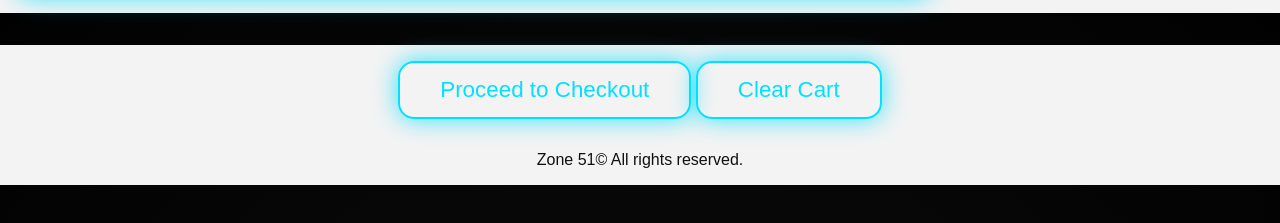
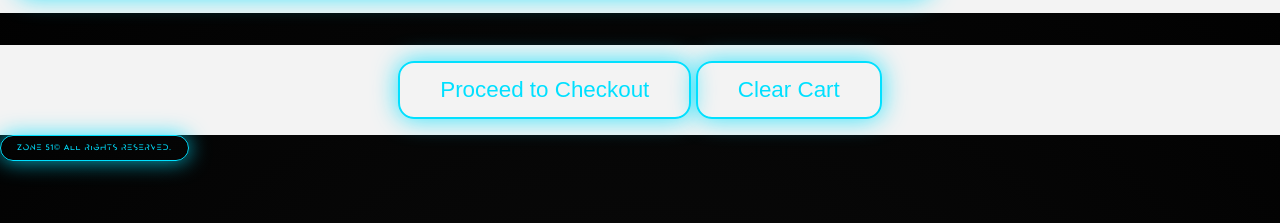
Before and after one commit to hanrequit/Zone51, a plain HTML site: page frontend/cart.html in a window 1280 px wide. Shown: the part 139-362 px from the top of the page. Drawn offline with Linux system fonts and the light colour scheme; no server answers.

Commit message:
footerupdate

```diff
--- a/frontend/cart.html
+++ b/frontend/cart.html
@@ -88,7 +88,7 @@
     }
   </script>
 
-    <footer>
+    <footer class="footer">
     <p>Zone 51&copy; All rights reserved.</p>
   </footer>
 
--- a/frontend/styles.css
+++ b/frontend/styles.css
@@ -157,18 +157,18 @@ button {
   background: transparent;
 }
 
-.titles footer {
+.footer {
   font-family: 'Codeca', 'Orbitron', sans-serif;
-  font-size: 1.5rem;
-  letter-spacing: 0.2em;
+  font-size: 0.5rem;
+  letter-spacing: 0.125em;
   text-align: center;
   text-decoration: none;
   color: #00e0ff;
-  border: 2px solid #00e0ff;
-  padding: 14px 40px;
+  border: 1px solid #00e0ff;
+  padding: 7px 16px;
   border-radius: 16px;
   transition: background 0.4s ease, transform 0.3s ease;
-  box-shadow: 0 0 25px rgba(0, 224, 255, 0.8);
+  box-shadow: 0 0 21px rgba(0, 224, 255, 0.8);
   display: inline-block;
   cursor: pointer;
   background: transparent;
```
Also changed, not shown: frontend/checkout.html (+1 -1 lines), frontend/index.html (+1 -1 lines).
